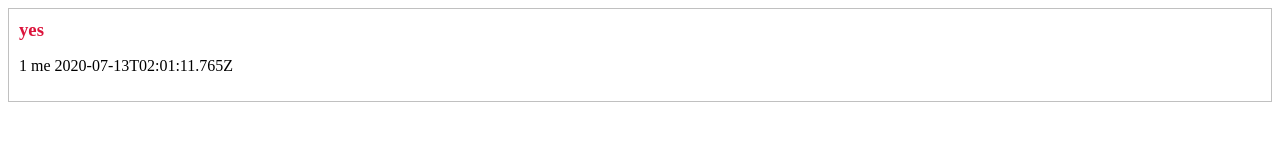
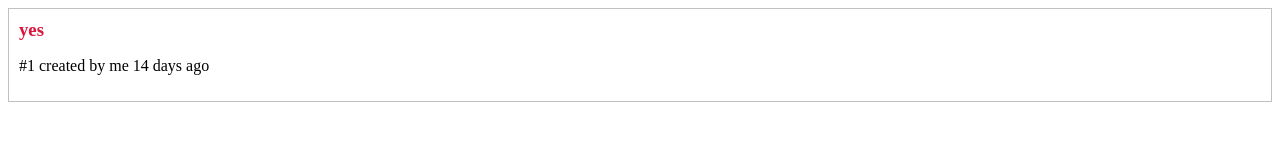
Before and after one commit to zero-gravity-computer/issue-tracker-frontend, a Next.js app: page /issues in a window 1280 px wide. Shown: the top 160 px of the page. Built offline with nearby package versions, Linux system fonts and the light colour scheme.

Commit message:
ui updates

```diff
--- a/components/IssueTeaser.js
+++ b/components/IssueTeaser.js
@@ -1,12 +1,14 @@
 // author, title, status, createdAt, id, severity
-
+import moment from "moment";
 export function IssueTeaser(props) {
+  function formatInfo() {
+    let formattedDate = moment(props.createdAt).fromNow();
+    return `#${props.id} created by ${props.author} ${formattedDate}`;
+  }
   return (
     <div style={styles.container}>
       <h3 style={styles.title}>{props.title}</h3>
-      <p
-        style={styles.info}
-      >{`${props.id} ${props.author} ${props.createdAt}`}</p>
+      <p style={styles.info}>{formatInfo()}</p>
     </div>
   );
 }
--- a/package.json
+++ b/package.json
@@ -9,6 +9,7 @@
   },
   "dependencies": {
     "baseui": "^9.85.0",
+    "moment": "^2.27.0",
     "next": "9.4.4",
     "react": "16.13.1",
     "react-dom": "16.13.1",
```
Also changed, not shown: 1 other file (tests, documents, lock files or other folders).
